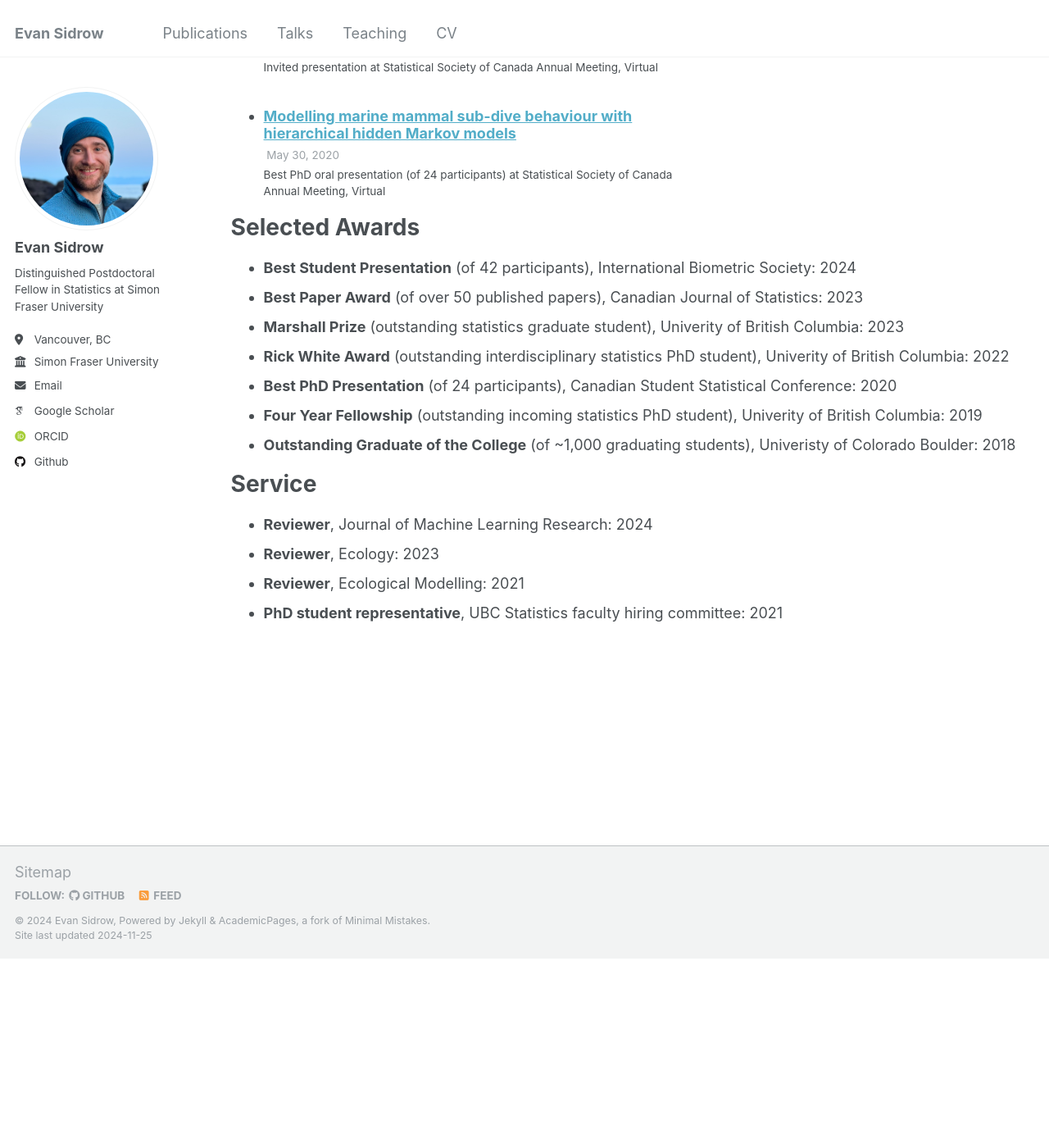
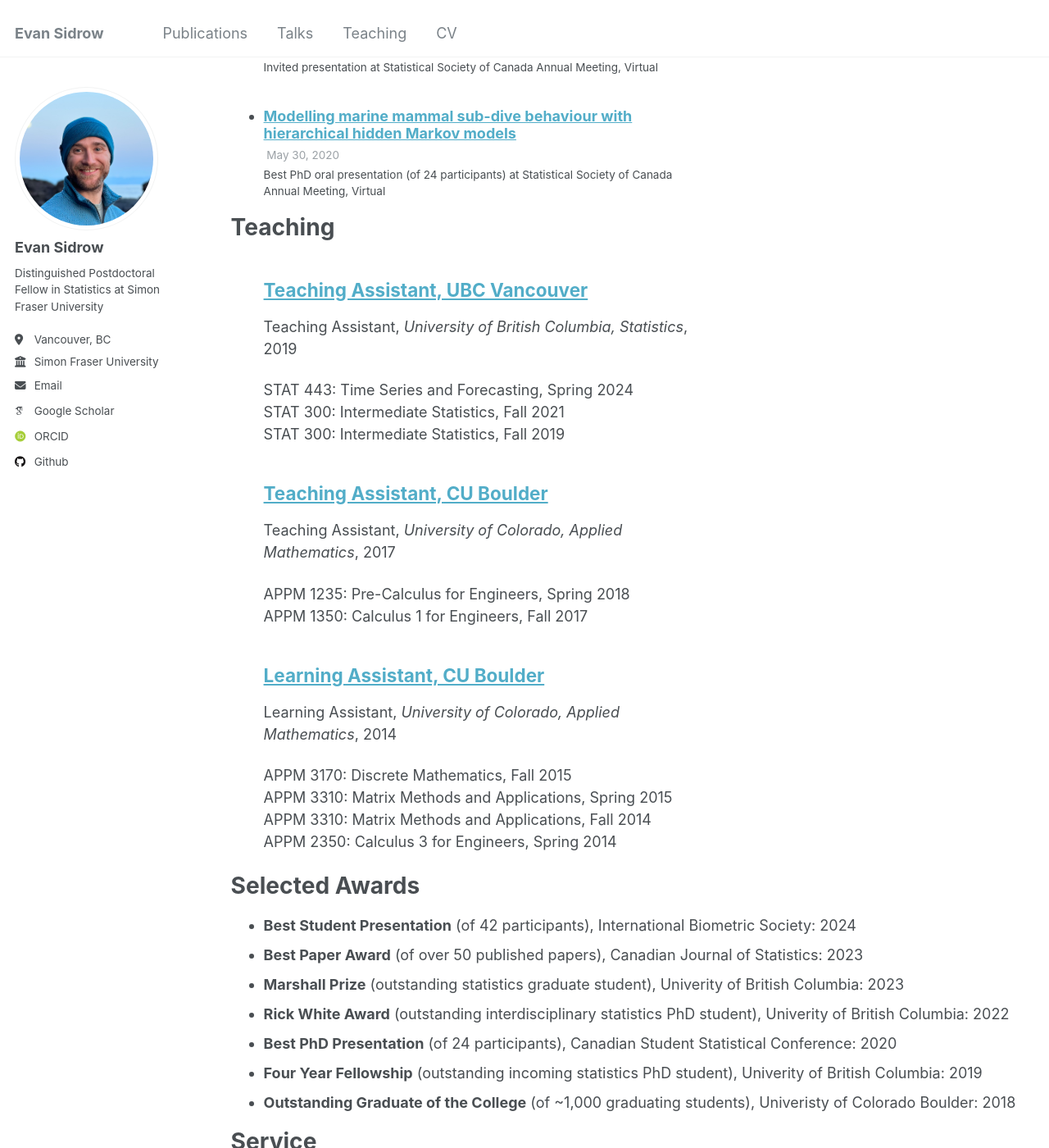
Before and after one commit to EvanSidrow/EvanSidrow.github.io, a Jekyll site: the page built from _pages/cv.md, in a window 1280 px wide and 1400 px high, scrolled down 2694 px. Shown: the whole window at 82% size. Built offline with Jekyll 4.4.1, drawn with Linux system fonts in a browser that asks for light colours; some web fonts are replaced; before the commit the page ends 3863 px from its top, so only the background shows below that.

Commit message:
Update cv.md

```diff
--- a/_pages/cv.md
+++ b/_pages/cv.md
@@ -61,13 +61,11 @@ Talks
     {% include archive-single-talk-cv.html  %}
   {% endfor %}</ul>
 
-<!---
 Teaching
 ======
   <ul>{% for post in site.teaching reversed %}
-    {% include archive-single-cv.html %}
+    {% include archive-single.html %}
   {% endfor %}</ul>
---->
 
 Selected Awards
 ======
```
